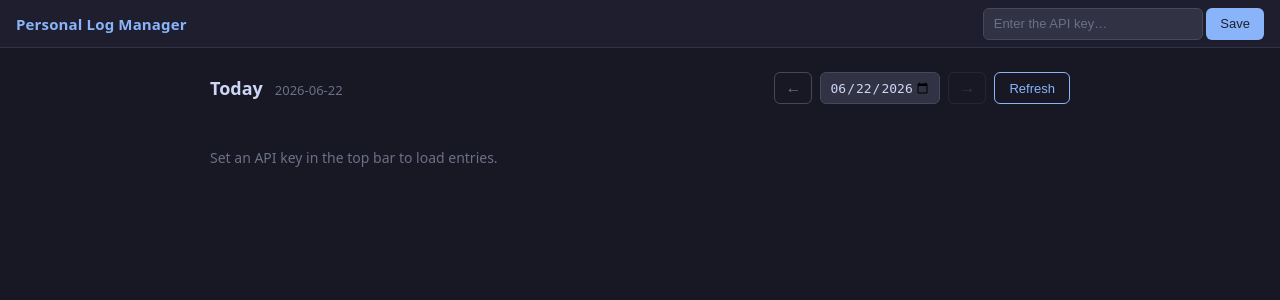
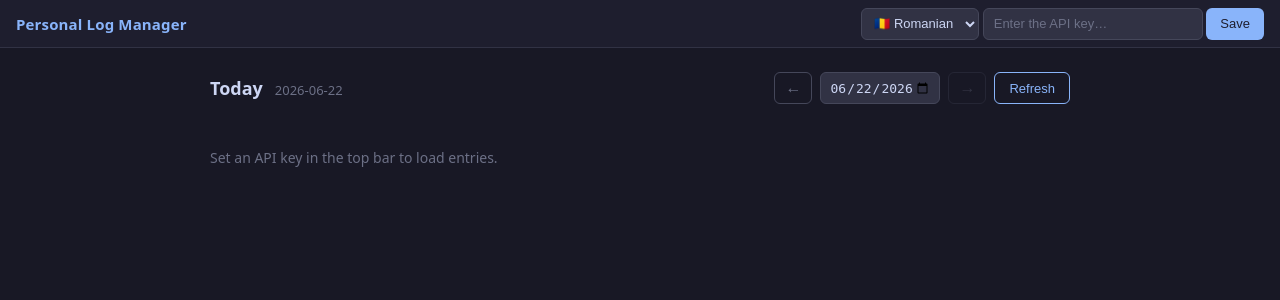
Before and after one commit to hmlendea/personal-log-manager-client, an ASP.NET Core app: page / in a window 1280 px wide. Shown: the top 300 px of the page. Run offline with ASP.NET Core 8, Linux system fonts and the light colour scheme; style sheets or scripts are compiled from the project's sources; the project's own start-up code is not run, and a stand-in starts its controllers and pages; some libraries are stand-ins or nearby versions.

Commit message:
localisation: Added the localisation selector

```diff
--- /dev/null
+++ b/Layout/LocaleSelector.razor
@@ -0,0 +1,14 @@
+@inject LocaleService LocaleService
+
+<select class="locale-select" value="@LocaleService.Current" @onchange="OnChanged">
+    <option value="@LocaleService.English">🇬🇧 English</option>
+    <option value="@LocaleService.Romanian">🇷🇴 Romanian</option>
+</select>
+
+@code {
+    protected override async Task OnInitializedAsync()
+        => await LocaleService.InitialiseAsync();
+
+    private async Task OnChanged(ChangeEventArgs e)
+        => await LocaleService.SetLocaleAsync(e.Value?.ToString());
+}
--- a/Layout/MainLayout.razor
+++ b/Layout/MainLayout.razor
@@ -4,6 +4,7 @@
     <header class="top-bar">
         <a class="top-bar-brand" href="https://github.com/hmlendea/personal-log-manager" target="_blank" rel="noopener noreferrer">Personal Log<span class="top-bar-brand-line2"> Manager</span></a>
         <div class="top-bar-auth">
+            <LocaleSelector />
             <ApiKeyWidget />
         </div>
     </header>
--- a/ServiceCollectionExtensions.cs
+++ b/ServiceCollectionExtensions.cs
@@ -30,6 +30,7 @@ namespace PersonalLogManagerClient
                 .AddScoped<INuciApiClient>(sp => new NuciApiClient(
                     sp.GetRequiredService<PersonalLogManagerSettings>().BaseUrl ?? "http://localhost:5000"))
                 .AddScoped<ApiKeyService>()
+                .AddScoped<LocaleService>()
                 .AddScoped<PersonalLogService>();
         }
     }
--- a/wwwroot/css/app.css
+++ b/wwwroot/css/app.css
@@ -97,6 +97,23 @@ html, body {
     font-size: 13px;
     color: var(--text-muted);
     white-space: nowrap;
+}
+
+.locale-select {
+    height: 32px;
+    padding: 0 8px;
+    background: var(--input-bg);
+    border: 1px solid var(--input-border);
+    border-radius: 6px;
+    color: var(--text);
+    font-size: 13px;
+    cursor: pointer;
+    outline: none;
+    transition: border-color 0.15s;
+}
+
+.locale-select:focus {
+    border-color: var(--input-border-focus);
 }
 
 .btn {
```
Also changed, not shown: Services/LocaleService.cs (added, +33 -0 lines).
